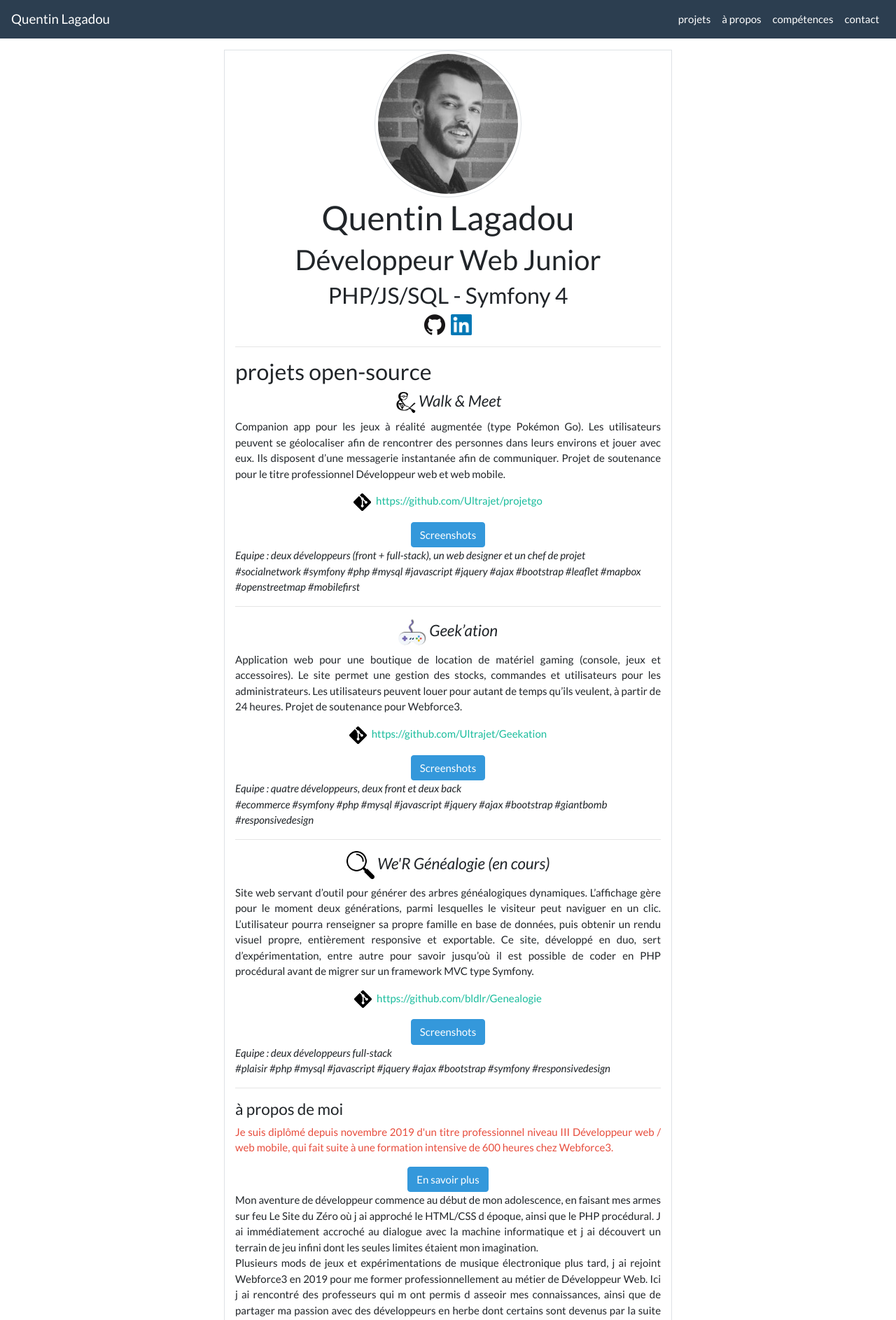
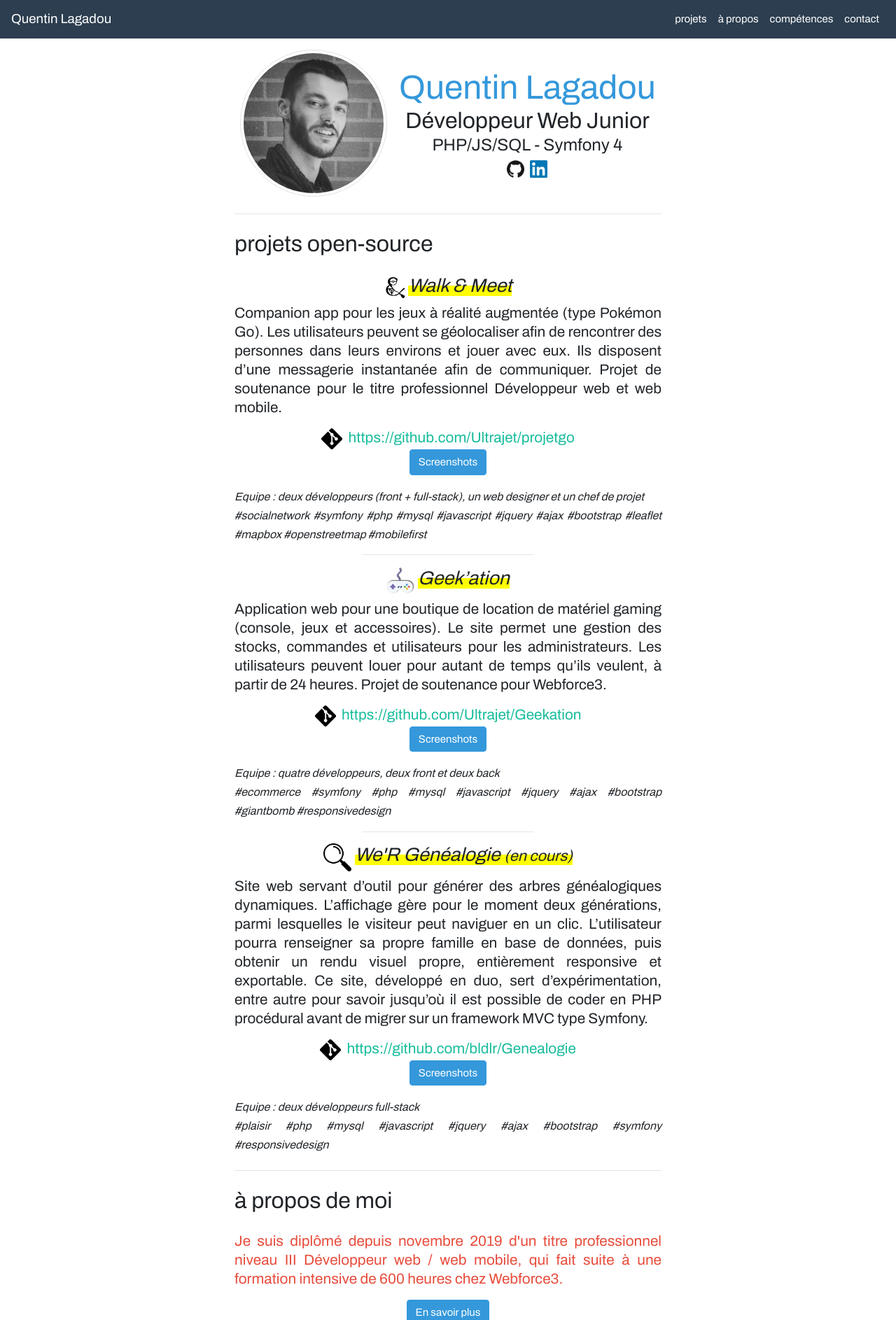
Before and after one commit to Ultrajet/portfolio, a PHP site: page / in a window 1280 px wide. Shown: the top 1886 px of the page at 70% size. Run offline with PHP 8.4, Linux system fonts and the light colour scheme.

Commit message:
more travaux (90% done!)

```diff
--- a/css/style.css
+++ b/css/style.css
@@ -1,3 +1,30 @@
+body {
+    font-family: 'Archivo', sans-serif
+}
+
+.container p, .container a {
+    font-size: 1.3rem;
+    line-height: 1.3
+}
+
+.container p em {
+    font-size: initial
+}
+
+#projets hr {
+    margin-left: 30%;
+    margin-right: 30%
+}
+
+h4 em {
+    font-size: 1.2em;
+    background-image: linear-gradient(#fff 50%, yellow 50%)
+}
+
+#competences .titre {
+    background-image: linear-gradient(#fff 50%, #39ff14 50%)
+}
+
 /* restes de la première version
 
 @font-face {
--- a/index.php
+++ b/index.php
@@ -8,6 +8,7 @@
     <link rel="stylesheet" href="https://stackpath.bootstrapcdn.com/bootstrap/4.3.1/css/bootstrap.min.css"
         integrity="sha384-ggOyR0iXCbMQv3Xipma34MD+dH/1fQ784/j6cY/iJTQUOhcWr7x9JvoRxT2MZw1T" crossorigin="anonymous">
     <link rel="stylesheet" href="css/bootstrap.min.css">
+    <link href="https://fonts.googleapis.com/css?family=Archivo&display=swap" rel="stylesheet">
     <link rel="stylesheet" href="css/style.css">
     <title>Quentin Lagadou - Développeur Web</title>
 </head>
@@ -37,58 +38,62 @@
         </div>
     </nav>
 
-    <div class="container col-md-6 border">
+    <div class="container col-md-6">
 
         <header class="d-flex justify-content-between flex-wrap">
             <img src="./assets/me.jpg" alt="Quentin Lagadou" class="mx-auto img-thumbnail rounded-circle">
             <div class="mx-auto text-center align-self-center">
-                <h1>Quentin Lagadou</h1>
-                <h2>Développeur Web Junior</h2>
-                <h3>PHP/JS/SQL - Symfony 4</h3>
-                <span><img src="assets/github.png" height="30" class="pr-2"><img src="assets/linkedin.png" height="30"></span>
+                <h1 class="text-info mb-0">Quentin Lagadou</h1>
+                <h2 class="mb-0" style="font-size: 2rem">Développeur Web Junior</h2>
+                <h3 style="font-size: 1.5rem">PHP/JS/SQL - Symfony 4</h3>
+                <span><img src="assets/github.png" height="25" class="pr-2"><img src="assets/linkedin.png"
+                        height="25"></span>
             </div>
         </header>
-        <hr>
+        <hr class="my-4">
         <main>
             <div id="projets">
-                <h3>projets open-source</h3>
+                <h3 class="mb-4">projets open-source</h3>
                 <section>
-                    <h4 class="text-center"><img src="assets/walk&meet.png" height="30"> <em>Walk & Meet</em></h3>
-                        <p class="text-justify">Companion app pour les jeux à réalité augmentée (type
+                    <h4 class="text-center"><img src="assets/walk&meet.png" height="30"> <em>Walk &
+                            Meet</em></h4>
+                    <p class="text-justify description">Companion app pour les jeux à réalité augmentée (type
                         Pokémon Go). Les utilisateurs peuvent se géolocaliser afin
                         de rencontrer des personnes dans leurs environs et jouer
                         avec eux. Ils disposent d’une messagerie instantanée afin de
                         communiquer. Projet de soutenance pour le titre
                         professionnel Développeur web et web mobile.</p>
-                        <p class="text-center"><img src="assets/git_repo.png" height="25" class="pr-1"> <a
+                    <p class="text-center mb-0"><img src="assets/git_repo.png" height="30" class="pr-1"> <a
                             href="https://github.com/Ultrajet/projetgo">https://github.com/Ultrajet/projetgo</a></p>
-                        <button type="button" class="d-block mx-auto btn btn-info">Screenshots</button>
-                        <p><em>Equipe : deux développeurs (front + full-stack), un web designer et un chef de
+                    <button type="button" class="d-block mx-auto btn btn-info mb-3">Screenshots</button>
+                    <p class="text-justify"><em>Equipe : deux développeurs (front + full-stack), un web designer et un
+                            chef de
                             projet<br>
                             #socialnetwork #symfony #php #mysql #javascript #jquery #ajax #bootstrap #leaflet
                             #mapbox #openstreetmap #mobilefirst</em></p>
                 </section>
                 <hr>
                 <section>
-                    <h4 class="text-center"><img src="assets/geekation.png" height="40"> <em>Geek’ation</em></h3>
-                        <p class="text-justify">Application web pour une boutique de location de matériel
+                    <h4 class="text-center"><img src="assets/geekation.png" height="40"> <em>Geek’ation</em></h4>
+                    <p class="text-justify description">Application web pour une boutique de location de matériel
                         gaming (console, jeux et accessoires). Le site permet une
                         gestion des stocks, commandes et utilisateurs pour les
                         administrateurs. Les utilisateurs peuvent louer pour autant
                         de temps qu’ils veulent, à partir de 24 heures. Projet de
                         soutenance pour Webforce3.</p>
-                        <p class="text-center"><img src="assets/git_repo.png" height="25" class="pr-1"> <a
+                    <p class="text-center mb-0"><img src="assets/git_repo.png" height="30" class="pr-1"> <a
                             href="https://github.com/Ultrajet/Geekation">https://github.com/Ultrajet/Geekation</a>
                     </p>
-                        <button type="button" class="d-block mx-auto btn btn-info">Screenshots</button>
-                        <p><em>Equipe : quatre développeurs, deux front et deux back<br>
+                    <button type="button" class="d-block mx-auto btn btn-info mb-3">Screenshots</button>
+                    <p class="text-justify"><em>Equipe : quatre développeurs, deux front et deux back<br>
                             #ecommerce #symfony #php #mysql #javascript #jquery #ajax #bootstrap
                             #giantbomb #responsivedesign</em></p>
                 </section>
                 <hr>
                 <section>
-                    <h4 class="text-center"><img src="assets/genealogie.png" height="40"> <em>We'R Généalogie (en cours)</em></h3>
-                        <p class="text-justify">Site web servant d’outil pour générer des arbres
+                    <h4 class="text-center"><img src="assets/genealogie.png" height="40"> <em>We'R Généalogie <small>(en
+                                cours)</small></em></h4>
+                    <p class="text-justify description">Site web servant d’outil pour générer des arbres
                         généalogiques dynamiques. L’affichage gère pour le moment
                         deux générations, parmi lesquelles le visiteur peut naviguer
                         en un clic. L’utilisateur pourra renseigner sa propre famille en
@@ -97,18 +102,18 @@
                         duo, sert d’expérimentation, entre autre pour savoir jusqu’où
                         il est possible de coder en PHP procédural avant de migrer
                         sur un framework MVC type Symfony.</p>
-                        <p class="text-center"><img src="assets/git_repo.png" height="25" class="pr-1"> <a
+                    <p class="text-center mb-0"><img src="assets/git_repo.png" height="30" class="pr-1"> <a
                             href="https://github.com/bldlr/Genealogie">https://github.com/bldlr/Genealogie</a></p>
-                        <button type="button" class="d-block mx-auto btn btn-info">Screenshots</button>
-                        <p><em>Equipe : deux développeurs full-stack<br>
+                    <button type="button" class="d-block mx-auto btn btn-info mb-3">Screenshots</button>
+                    <p class="text-justify"><em>Equipe : deux développeurs full-stack<br>
                             #plaisir #php #mysql #javascript #jquery #ajax #bootstrap #symfony
                             #responsivedesign</em></p>
                 </section>
             </div>
-            <hr>
+            <hr class="my-4">
             <div id="apropos">
                 <section>
-                    <h4>à propos de moi</h4>
+                    <h3 class="mb-4">à propos de moi</h3>
                     <p class="text-danger text-justify">Je suis diplômé depuis novembre 2019 d'un titre professionnel
                         niveau III
                         Développeur web / web mobile, qui fait suite à une formation intensive de
@@ -130,30 +135,30 @@
                     <p class="text-center">Mon CV : <img src="assets/pdf.png" height="40"></p>
                 </section>
             </div>
-            <hr>
+            <hr class="my-4">
             <div id="competences">
-                <h4>mes compétences techniques</h4>
+                <h3 class="mb-4">mes compétences techniques</h3>
                 <p>
-                    langages :<br>
+                    <span class="titre">langages :</span><br>
                     HTML, CSS, Javascript + jQuery, PHP, SQL
                 </p>
                 <p class="text-right">
-                    librairies/frameworks :<br>
-                    Bootstrap, Wordpress, React, Symfony
+                    <span class="titre">librairies/frameworks :</span><br>
+                    Bootstrap, Wordpress, Symfony
                 </p>
                 <p>
-                    outils :<br>
+                    <span class="titre">outils :</span><br>
                     Visual Studio Code, XAMPP, Git + GitHub, Trello, Slack,
                     Figma
                 </p>
-                <p class="text-right">
-                    ce que j'apprends / ce que j'aimerais apprendre bientôt :<br>
-                    NodeJS, Java (J2E), Python, Docker, Kubernetes
+                <p class="text-right" style="font-size: initial">
+                    <span class="titre">ce que j'apprends / ce que j'aimerais apprendre bientôt :</span><br>
+                    NodeJS, React, Java (J2E), Python, Docker, Kubernetes
                 </p>
             </div>
-            <hr>
+            <hr class="my-4">
             <div id="contact">
-                <h4>contact</h4>
+                <h3 class="mb-4">contact</h3>
                 <p class="text-justify">
                     Vous souhaitez en savoir plus sur mes compétences ou les projets que j'ai
                     menés? Vous avez une place pour moi dans votre équipe? Vous voulez
@@ -167,7 +172,8 @@
     </div>
 
     <footer class="bg-primary p-3 mt-3">
-        <p class="text-light text-center m-0">2020 - fait avec ️❤ par Quentin Lagadou</p>
+        <p class="text-light text-center m-0">© <?= date('Y'); ?> - fait avec ️❤ par Quentin
+            Lagadou</p>
     </footer>
 
     <script src="https://code.jquery.com/jquery-3.3.1.slim.min.js"
```
Lines whose indentation alone changed are shown as unchanged.
